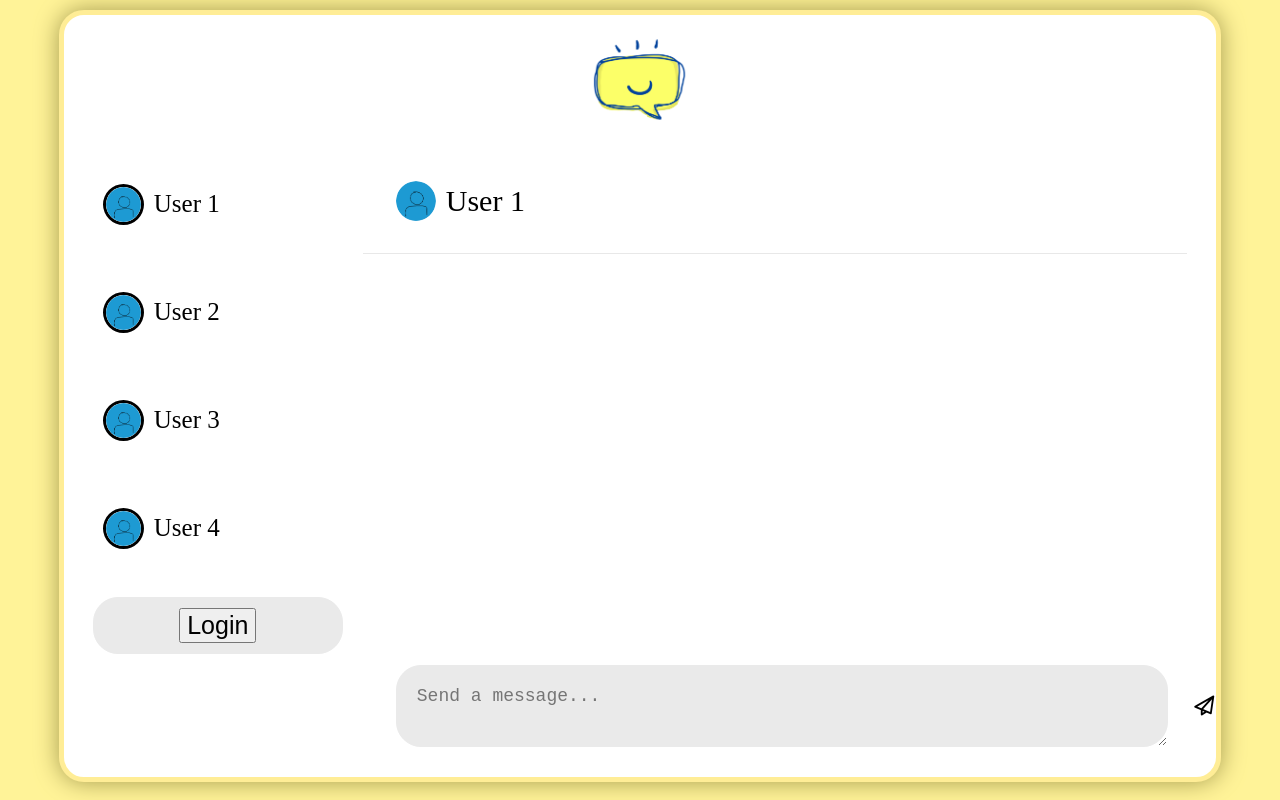
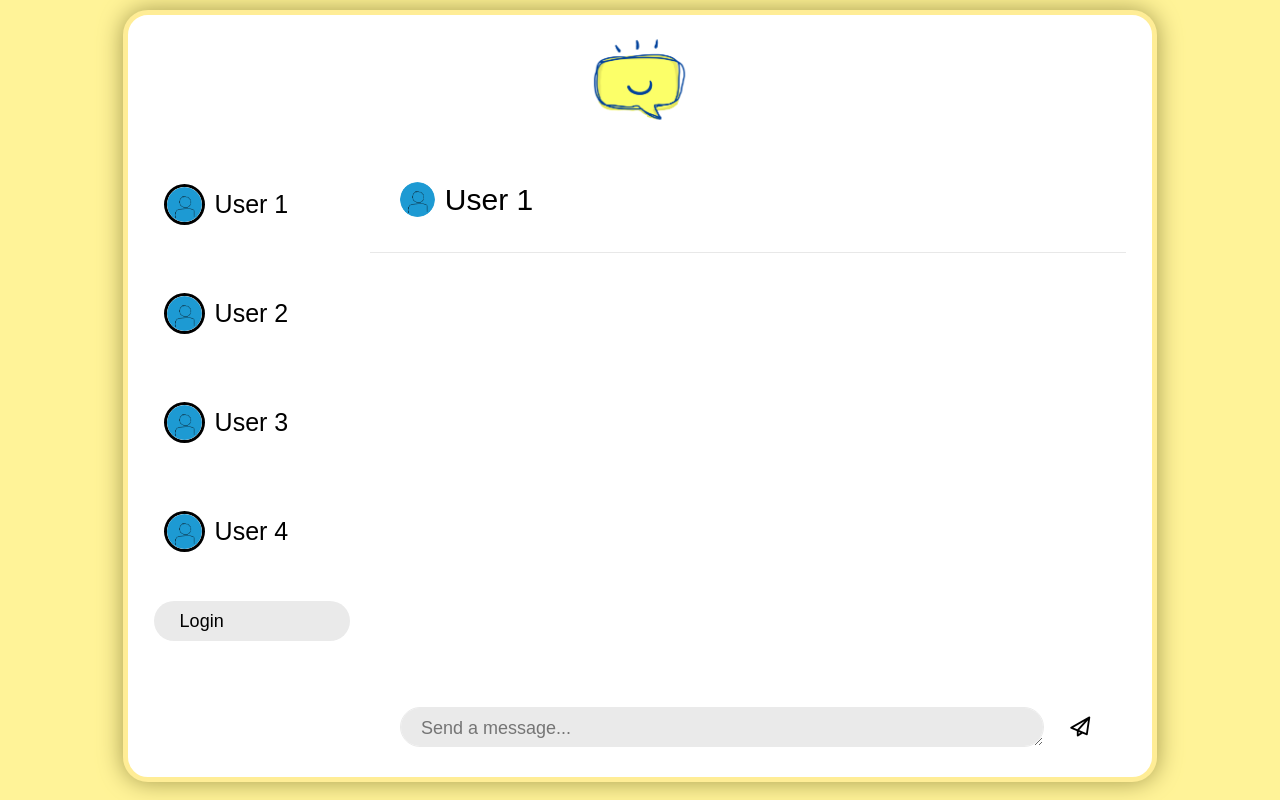
Before and after one commit to TokiPona-S224/chatapp, a plain HTML site: page front-end/index.html in a window 1280 px wide. Drawn offline with Linux system fonts and the light colour scheme.

Commit message:
Update styles.css

```diff
--- a/front-end/css/styles.css
+++ b/front-end/css/styles.css
@@ -1,14 +1,16 @@
 body {
+    height: 100%;
     min-height: 99vh;
     display: flex;
     justify-content: center;
     align-items: center;
     background: #fff398;
     margin: 0;
+    font-family: Arial, Helvetica, sans-serif;
 }
 
 .container {
-    width: 90%;
+    width: 80%;
     height: 100%;
     background: #ffffff;
     border-radius: 25px;
@@ -42,7 +44,7 @@ body {
 .sidebar {
     width: 250px;
     height: 100%;
-    overflow-y: scroll;
+    overflow-y: auto;
 }
 
 .user-list {
@@ -71,17 +73,25 @@ body {
 
 .login-logout {
     display: flex;
-    justify-content: center;
     align-items: center;
     background-color: #eaeaea;
     border-radius: 25px;
-    border: 1px solid #eaeaea;
-    padding: 10px 20px;
+    padding: 0 20px;
     margin-top: 20px;
+    height: 40px;
 }
 
 .login-logout button {
-    font-size: 25px;
+    font-size: 18px;
+    background: transparent;
+    border: none;
+    color: #000;
+    cursor: pointer;
+    height: 100%;
+}
+
+.login-logout button:hover {
+    color: #ffffff;
 }
 
 .chat-section {
@@ -102,17 +112,11 @@ body {
 }
 
 #current-user-image {
-    width: 40px;
-    height: 40px;
+    width: 5%;
+    height: 5%;
     border-radius: 50%;
     margin-right: 10px;
     object-fit: cover;
-}
-
-.chat-messages {
-    height: 72%;
-    overflow-y: scroll;
-    padding: 0 4% 35px;
 }
 
 .chat-footer {
@@ -123,6 +127,7 @@ body {
     gap: 20px;
     padding: 10px 4%;
     width: 100%;
+    box-sizing: border-box;
 }
 
 .chat-input {
@@ -130,8 +135,14 @@ body {
     background-color: #eaeaea;
     border-radius: 25px;
     border: 1px solid #eaeaea;
-    padding: 20px;
+    padding: 10px 20px;
+    height: 40px;
     font-size: 18px;
+    box-sizing: border-box;
+}
+
+.chat-input::placeholder {
+    font-family: Arial, sans-serif;a
 }
 
 .send-button {
@@ -139,8 +150,49 @@ body {
     border: none;
     cursor: pointer;
     font-size: 20px;
+    height: 40px;
+    display: flex;
+    align-items: center;
 }
 
 .send-button:hover {
     color: #3380bc;
 }
+
+
+.chat-messages {
+    display: flex;
+    flex-direction: column;
+    gap: 5px;
+    height: 72%;
+    overflow-y: scroll;
+    padding: 0 4% 35px;
+    color: #ffffff;
+}
+
+.chat-message.user {
+    background-color: #2e82e2;
+    align-self: flex-end;
+    padding: 8px 12px;
+    font-size: 16px;
+    border-radius: 15px;
+    max-width: 80%;
+    word-wrap: break-word;
+    display: inline-block;
+    margin-top: 5px;
+    margin-bottom: 5px;
+}
+
+/* styling for when receiving message */
+.chat-message.other {
+    background-color: #f1f0f0;
+    align-self: flex-start;
+    padding: 8px 12px;
+    font-size: 16px;
+    border-radius: 15px;
+    max-width: 80%;
+    word-wrap: break-word;
+    display: inline-block;
+    margin-top: 10px;
+    margin-bottom: 10px;
+}
```
